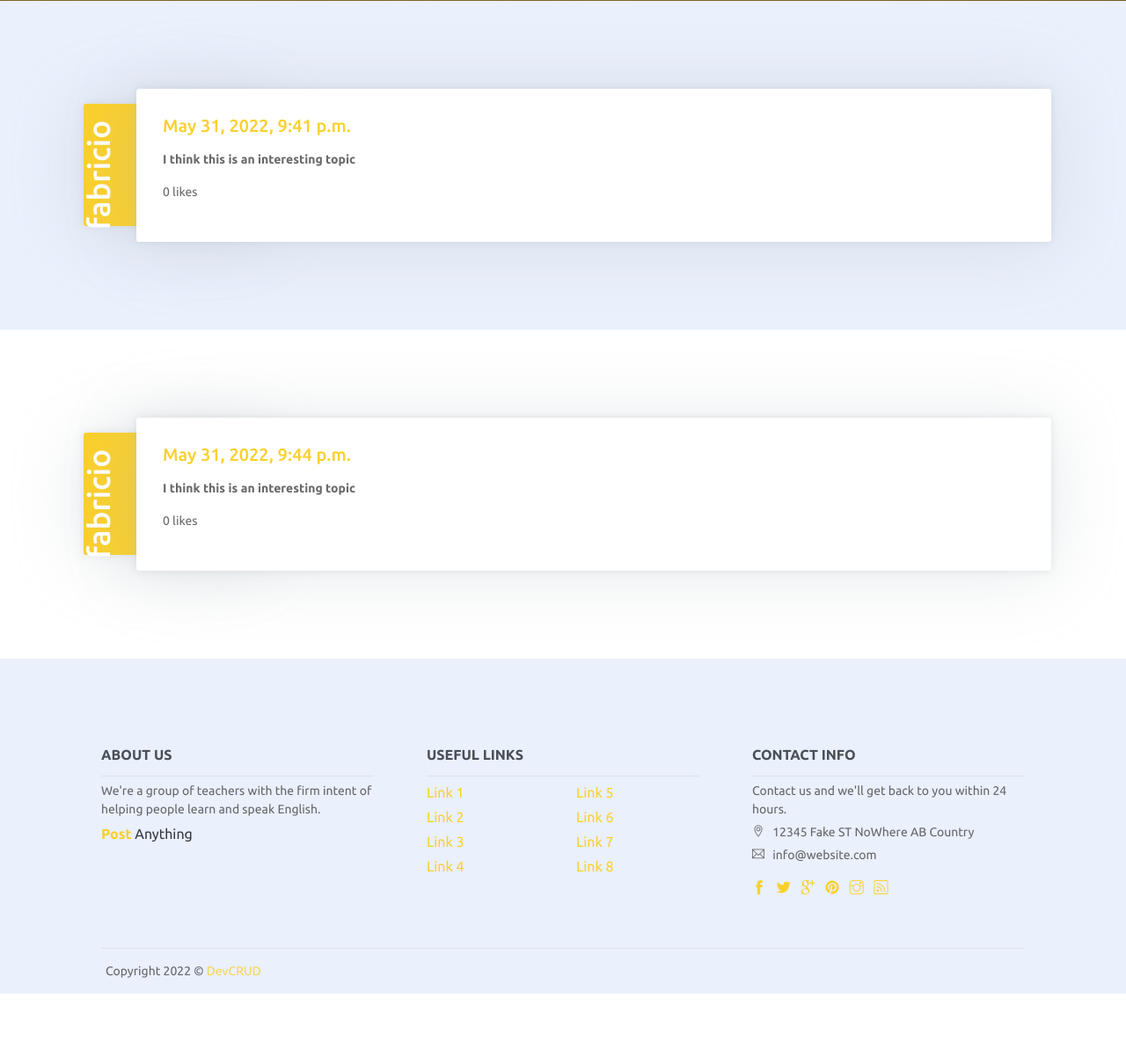
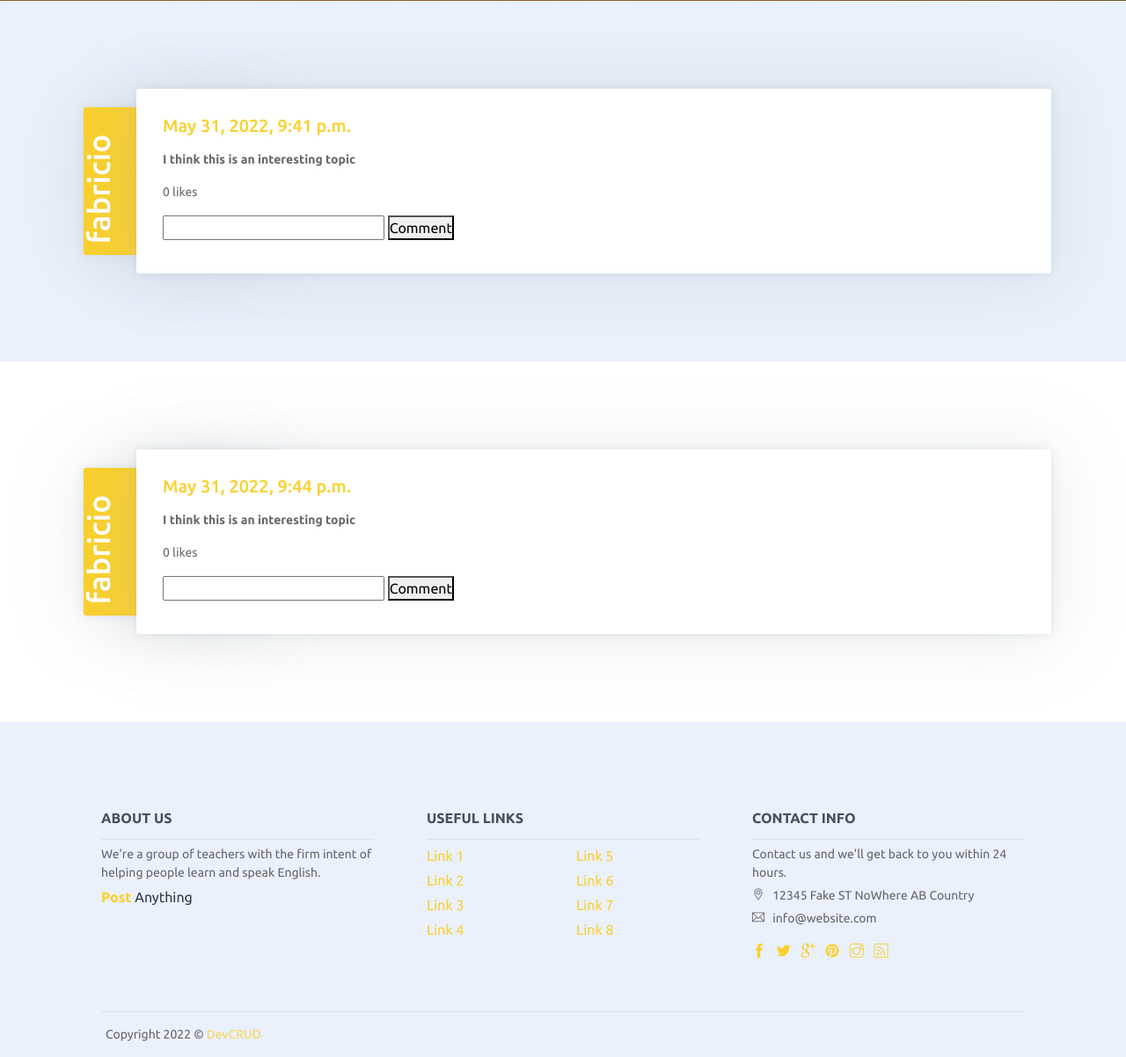
Before and after one commit to Strovosky/postanything, a Django app: page /topic/1/2 in a window 1280 px wide. Shown: the part 597-1799 px from the top of the page at 88% size. Before the commit the page ends 1727 px from the top, so only its background shows below. Run offline with Django 4.2, Linux system fonts and the light colour scheme; a user stored in the database is signed in; data comes from the database, SQL or seed files in the repository; both versions use the stored data as it was after the commit; some libraries are stand-ins or nearby versions.

Commit message:
Subcomments creation was created in the view

```diff
--- a/blog/forms.py
+++ b/blog/forms.py
@@ -3,3 +3,6 @@ from django.forms import Form, CharField, TextInput
 
 class NewComment(Form):
     comment = CharField(max_length=300, required=True, label="", widget=TextInput(attrs={'placeholder':'Write your comment...'}))
+
+class NewSubcomment(Form):
+    comment = CharField(max_length=300, required=True, label="", widget=TextInput(attrs={'placeholder':'Write your comment...'}))
--- a/blog/models.py
+++ b/blog/models.py
@@ -35,7 +35,7 @@ class Subcomments(Model):
     parent_comment = ForeignKey(to=Comments, on_delete=CASCADE)
 
     def __str__(self) -> str:
-        return f"{self.date_created}"
+        return f"{self.content}"
 
 ##########################################################
 
--- a/blog/templates/blog/topic.html
+++ b/blog/templates/blog/topic.html
@@ -63,11 +63,18 @@
                     </div>
                 </div>
                 <p >{{comment.num_likes}} likes</p>
+                <!--In this case I'm using a general form just because I wanted to practice not using a Django form-->
+                <form method="post" action="#">
+                    {% csrf_token %}
+                    <label for="comment">
+                        <input type="text" id="comment" name="txt_subcomment" />
+                        <button type="submit" name="btn_subcomment" value="{{comment.id}}" >Comment</button>
+                    </label>
+                </form>
             </div>
         </div><!-- End of About Wrapper -->
     </div>  <!-- End of Container-->
 </section><!--End of Section -->
-
 {% endfor %}
 {% endblock main %}
 
--- a/blog/views.py
+++ b/blog/views.py
@@ -1,3 +1,4 @@
+from urllib import response
 from django.shortcuts import render
 
 # For Class-based Views
@@ -5,11 +6,11 @@ from django.views.generic import DetailView
 from django.contrib.auth.mixins import LoginRequiredMixin
 
 # Models
-from .models import Topics, Comments
+from .models import Subcomments, Topics, Comments
 from django.contrib.auth.models import User
 
 # Forms
-from .forms import NewComment
+from .forms import NewComment, NewSubcomment
 
 # Alerts
 from django.contrib import messages
@@ -31,13 +32,20 @@ def home(request):
 def topic_detail_view(request, pk, user_id):
     if request.method == "POST":
         form = NewComment(request.POST)
+        topic = Topics.objects.get(pk=pk)
+        user = User.objects.get(id=user_id)
+        topic_comments = Comments.objects.filter(topic=topic)
+        for comment in topic.comments_set.all():
+            if request.POST.get("btn_subcomment") == str(comment.id):
+                content = request.POST.get("txt_subcomment")
+                subcomment = Subcomments.objects.create(content=content, author=user, parent_comment=comment)
+                subcomment.save()
         if form.is_valid():
-            topic = Topics.objects.get(pk=pk)
-            user = User.objects.get(id=user_id)
+            subcomments = Subcomments.objects.all()
             Comments.objects.create(content=form.cleaned_data["comment"], author=user, topic=topic)
-            topic_comments = Comments.objects.filter(topic=topic)
             messages.success(request, "Comment created")
-            return render(request, "blog/topic.html", {"form":form, "topic_comments":topic_comments, "topic":topic})
+            print("Part 1 - Good")
+        return render(request, "blog/topic.html", {"form":form, "topic_comments":topic_comments, "topic":topic})
     else:
         form = NewComment()
         topic = Topics.objects.get(pk=pk)
```
Also changed, not shown: db.sqlite3.
